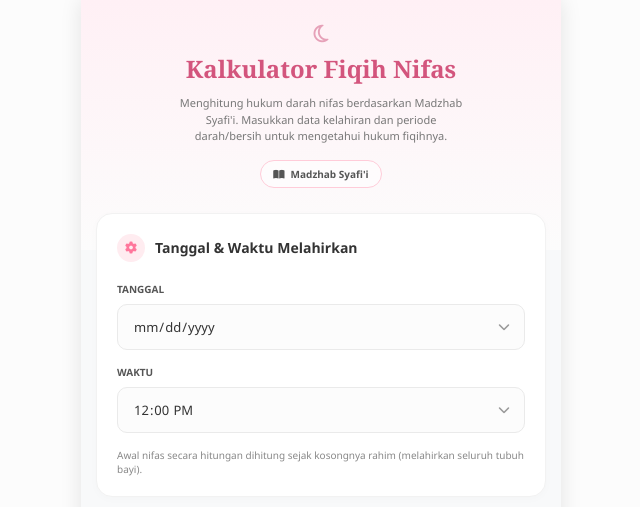
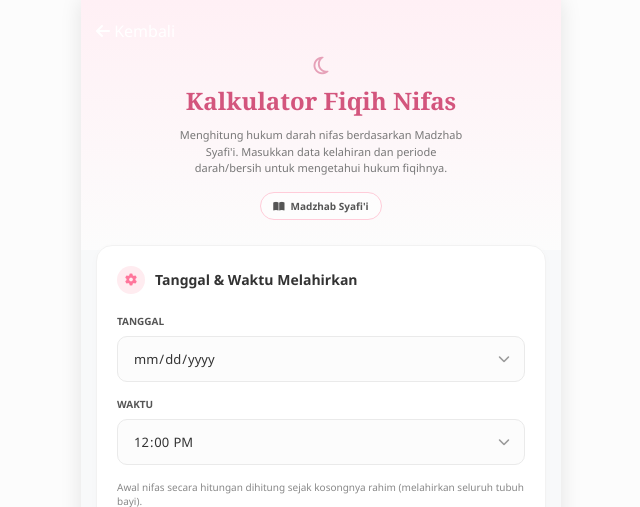
Before and after one commit to danbelajardanbelajar-blip/ustadzahai.my.id, a PHP site: page /nifas in a window 1280 px wide. Shown: the top 507 px of the page, without its empty margins (319-959 px from the left). Run offline with PHP 8.4, Linux system fonts and the light colour scheme.

Commit message:
Add back navigation links: Implement back buttons in Kalender, Kalkulator, Nifas, and Qadha views for improved user navigation.

```diff
--- a/app/views/kalender.php
+++ b/app/views/kalender.php
@@ -1,5 +1,6 @@
 <div class="k-header">
     <div class="k-title-row">
+        <a href="index.php" style="color: white; margin-right: 15px; text-decoration: none; font-size: 20px;"><i class="fas fa-arrow-left"></i></a>
         <i class="fas fa-tint k-icon-drop"></i>
         <div class="k-title-text">
             <h2>Kalender Fiqih Haid</h2>
--- a/app/views/kalkulator.php
+++ b/app/views/kalkulator.php
@@ -1,5 +1,6 @@
 <div class="c-header">
     <div class="c-title-row">
+        <a href="index.php" style="color: white; margin-right: 15px; text-decoration: none; font-size: 20px;"><i class="fas fa-arrow-left"></i></a>
         <div class="c-icon-box-main">
             <i class="fas fa-tint"></i>
         </div>
--- a/app/views/nifas.php
+++ b/app/views/nifas.php
@@ -4,6 +4,9 @@
 
     <!-- HEADER -->
     <div class="n-header">
+        <div style="text-align: left; margin-bottom: 10px;">
+            <a href="index.php" style="color: white; text-decoration: none; font-size: 16px;"><i class="fas fa-arrow-left"></i> Kembali</a>
+        </div>
         <div class="n-icon-moon"><i class="far fa-moon"></i></div>
         <h1>Kalkulator Fiqih Nifas</h1>
         <p>Menghitung hukum darah nifas berdasarkan Madzhab Syafi'i. Masukkan data kelahiran dan periode darah/bersih untuk mengetahui hukum fiqihnya.</p>
--- a/app/views/qadha.php
+++ b/app/views/qadha.php
@@ -4,6 +4,9 @@
 
     <!-- HEADER -->
     <div class="q-header">
+        <div style="text-align: left; margin-bottom: 10px;">
+            <a href="index.php" style="color: white; text-decoration: none; font-size: 16px;"><i class="fas fa-arrow-left"></i> Kembali</a>
+        </div>
         <div class="q-icon-moon-wrapper">
             <div class="q-icon-moon"><i class="far fa-moon"></i></div>
         </div>
```
